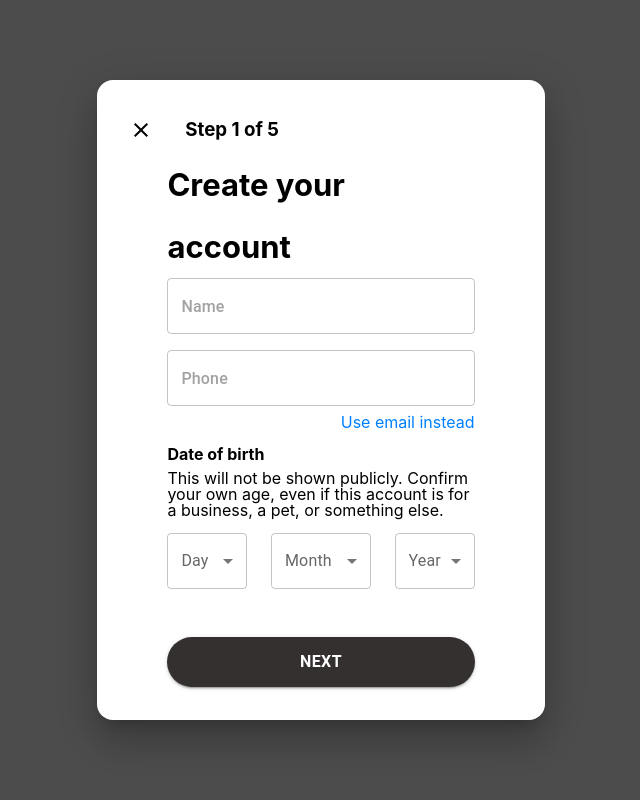
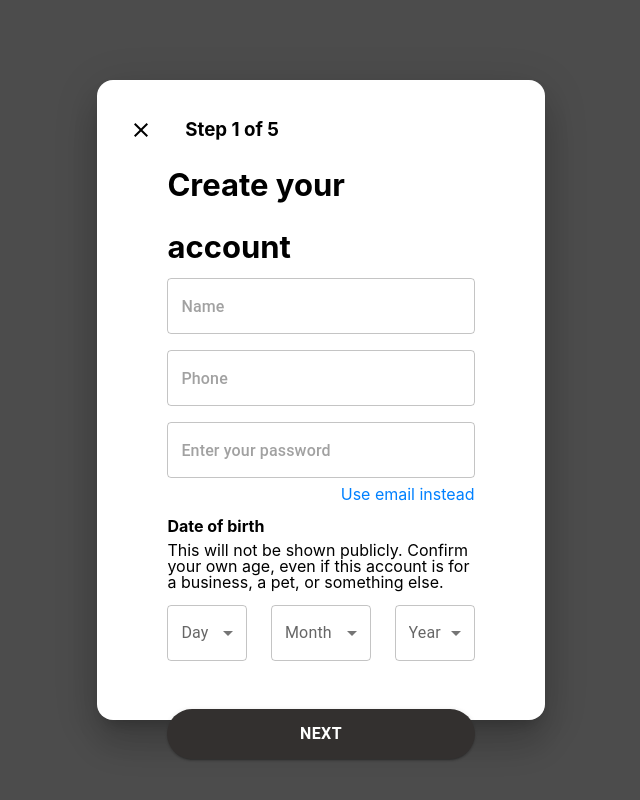
Before and after one commit to sahukarishma21/Projects, a React (Create React App) app: page /registrationForm in a window 1280 px wide. Shown: the whole page, without its empty margins (319-959 px from the left). Built offline with nearby package versions, Linux system fonts and the light colour scheme.

Commit message:
added password kanksha

```diff
--- a/src/Components/SignIn/SignIn.js
+++ b/src/Components/SignIn/SignIn.js
@@ -9,21 +9,27 @@ import { useNavigate } from "react-router-dom";
 function SignIn() {
   const navigate = useNavigate();
 
-  const [phone, setPhone] = useState(""); // Added phone state
+  const [phone, setPhone] = useState(""); // phonenumber state
+  const [password, setpassword] = useState(""); // password state
 
   const phoneRegex = /^[7-9]\d{9}$/;
+
+  const passwordRegex = /^(?=.*[a-zA-Z])(?=.*\d)[a-zA-Z\d]{8,}$/;
 
   const handlePhoneChange = (event) => {
     setPhone(event.target.value);
   };
-
-
+  const handlePasswordChange = (event) => {
+    setpassword(event.target.value);
+  };
 
   const handleSubmit = (event) => {
     event.preventDefault();
 
     if (!phoneRegex.test(phone)) {
       alert("Enter a valid Phone Number");
+    } else if (!passwordRegex.test(password)) {
+      alert("Enter a valid password");
     } else {
       const userRegistrationData = JSON.parse(
         localStorage.getItem("userRegistrationData")
@@ -37,7 +43,6 @@ function SignIn() {
       }
     }
   };
-
 
   return (
     <div className="App">
@@ -61,7 +66,13 @@ function SignIn() {
             placeholder="Phone email or username"
             value={phone}
             onChange={handlePhoneChange}
-
+          />
+          <input
+            type="password"
+            name="password"
+            placeholder="Enter your password"
+            value={password}
+            onChange={handlePasswordChange}
           />
           <button onClick={handleSubmit}>Next</button>
         </form>
--- a/src/Components/SignInForm/registrationForm.js
+++ b/src/Components/SignInForm/registrationForm.js
@@ -38,12 +38,15 @@ export default function RegistrationPage() {
   const [day, setDay] = useState("");
   const [month, setMonth] = useState("");
   const [year, setYear] = useState("");
+  const [password, setpassword] = useState(""); // password state
 
   const navigate = useNavigate();
 
-  const nameRegex = /^[A-Za-z\s]+$/;
+  const nameRegex = /^[A-Za-z\s]{1,}[\.]{0,1}[A-Za-z\s]{0,}$/;
 
   const phoneRegex = /^[7-9]\d{9}$/;
+
+  const passwordRegex = /^(?=.*[a-zA-Z])(?=.*\d)[a-zA-Z\d]{8,}$/;
 
   const handleDayChange = (event) => {
     setDay(event.target.value);
@@ -76,6 +79,9 @@ export default function RegistrationPage() {
   const handlePhoneChange = (event) => {
     setPhone(event.target.value);
   };
+  const handlePasswordChange = (event) => {
+    setpassword(event.target.value);
+  };
 
   const handleSubmit = (event) => {
     event.preventDefault();
@@ -84,15 +90,18 @@ export default function RegistrationPage() {
       alert("enter a valid name");
     } else if (!phoneRegex.test(phone)) {
       alert("Enter a valid Phone Number");
+    } else if (!passwordRegex.test(password)) {
+      alert("Enter a valid Password");
     } else if (!day && !month && !year === "") {
       alert("Enter a valid Date");
-    } else {
+    }  else {
       const userRegistrationData = {
         name,
         phone,
         day,
         month,
         year,
+        password,
       };
       localStorage.setItem(
         "userRegistrationData",
@@ -136,17 +145,28 @@ export default function RegistrationPage() {
             <h1 className={style.headerContent}>Create your account</h1>
             <TextField
               placeholder="Name"
-              name='name'
+              name="name"
               value={name}
               onChange={handleNameChange}
               required
             />
             <TextField
               placeholder="Phone"
-              name='phone'
+              name="phone"
               type="number"
-              value={phone}x
+              value={phone}
               onChange={handlePhoneChange}
+              required
+              sx={{
+                marginTop: "1rem",
+              }}
+            />
+            <TextField
+              placeholder="Enter your password"
+              name="password"
+              type="password"
+              value={password}
+              onChange={handlePasswordChange}
               required
               sx={{
                 marginTop: "1rem",
```
